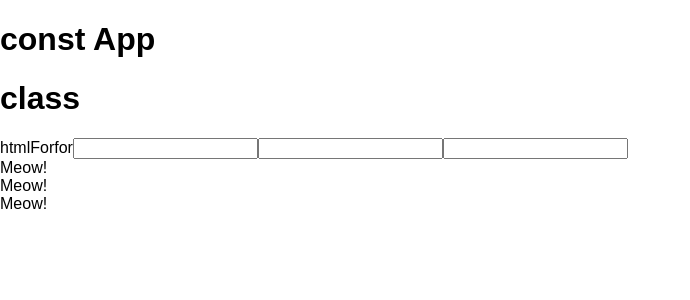
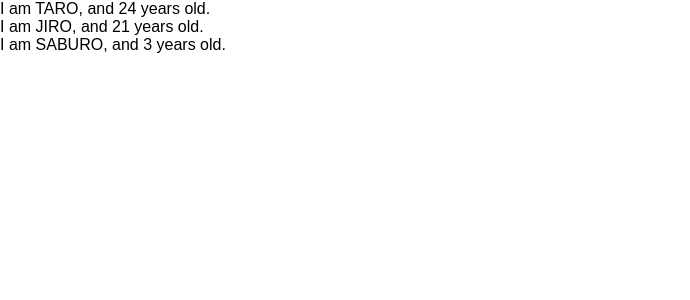
Before and after one commit to umkxxx/udemy-react-redux-crud-application, a React (Create React App) app: page / in a window 1280 px wide. Shown: the top 300 px of the page, without its empty margins (0-690 px from the left). Built offline with nearby package versions, Linux system fonts and the light colour scheme.

Commit message:
learn props of component

```diff
--- a/src/App.js
+++ b/src/App.js
@@ -1,63 +1,36 @@
 import React, { Component } from 'react'
 
-// function App() {
-//   return (
-//     <React.Fragment>
-//       <h1 className="hoge1">className</h1>
-//       <h1 class="hoge2">class</h1>
-//       <label htmlFor="bar1">htmlFor</label>
-//       <label for="bar2">for</label>
-//       <input type="text" onClick={() => {console.log("onClick-1")}}/>
-//       <input type="text" onClick={() => {console.log("onClick-2")}}/>
-//       <input type="text" onChange={() => {console.log("onChange-3")}}/>
-//     </React.Fragment>
-//   );
-// }
-// class App extends Component {
-//   render() {
-//     return (
-//       <React.Fragment>
-//         <h1>Component</h1>
-//         <h3 className="hoge1">className</h3>
-//         <h3 class="hoge2">class</h3>
-//         <label htmlFor="bar1">htmlFor</label>
-//         <label for="bar2">for</label>
-//         <input type="text" onClick={() => {console.log("onClick-1")}}/>
-//         <input type="text" onClick={() => {console.log("onClick-2")}}/>
-//         <input type="text" onChange={() => {console.log("onChange-3")}}/>
-//       </React.Fragment>
-//     );
-//   }
-// }
 const App = () => {
+  // return (
+  //   <React.Fragment>
+  //     <User name={"Taro"} age={14}/>
+  //     <User name={"Jiro"} age={11}/>
+  //   </React.Fragment>
+  // );
+  const hogehgoe = [
+    {name:"TARO", age:"24"},
+    {name:"JIRO", age:"21"},
+    {name:"SABURO"}
+  ]
   return (
     <React.Fragment>
-      <h1 className="hoge1">const App</h1>
-      <h1 class="hoge2">class</h1>
-      <label htmlFor="bar1">htmlFor</label>
-      <label for="bar2">for</label>
-      <input type="text" onClick={() => {console.log("onClick-1")}}/>
-      <input type="text" onClick={() => {console.log("onClick-2")}}/>
-      <input type="text" onChange={() => {console.log("onChange-3")}}/>
-      <Cat />
-      <Cat />
-      <Cat />
+      {
+        hogehgoe.map((h, i) => {
+          return <User name={h.name} age={h.age} key={i} />
+        })
+      }
     </React.Fragment>
   );
 }
-function Cat() {
+function User(props) {
   return (
     <React.Fragment>
-      <div>Meow!</div>
+      <div>I am {props.name}, and {props.age} years old.</div>
     </React.Fragment>
   );
 }
-// function App() {
-//   return React.createElement(
-//     "div",
-//     null,
-//     "hoge"
-//   );
-// }
+User.defaultProps = {
+  age:3
+}
 
 export default App;
```
